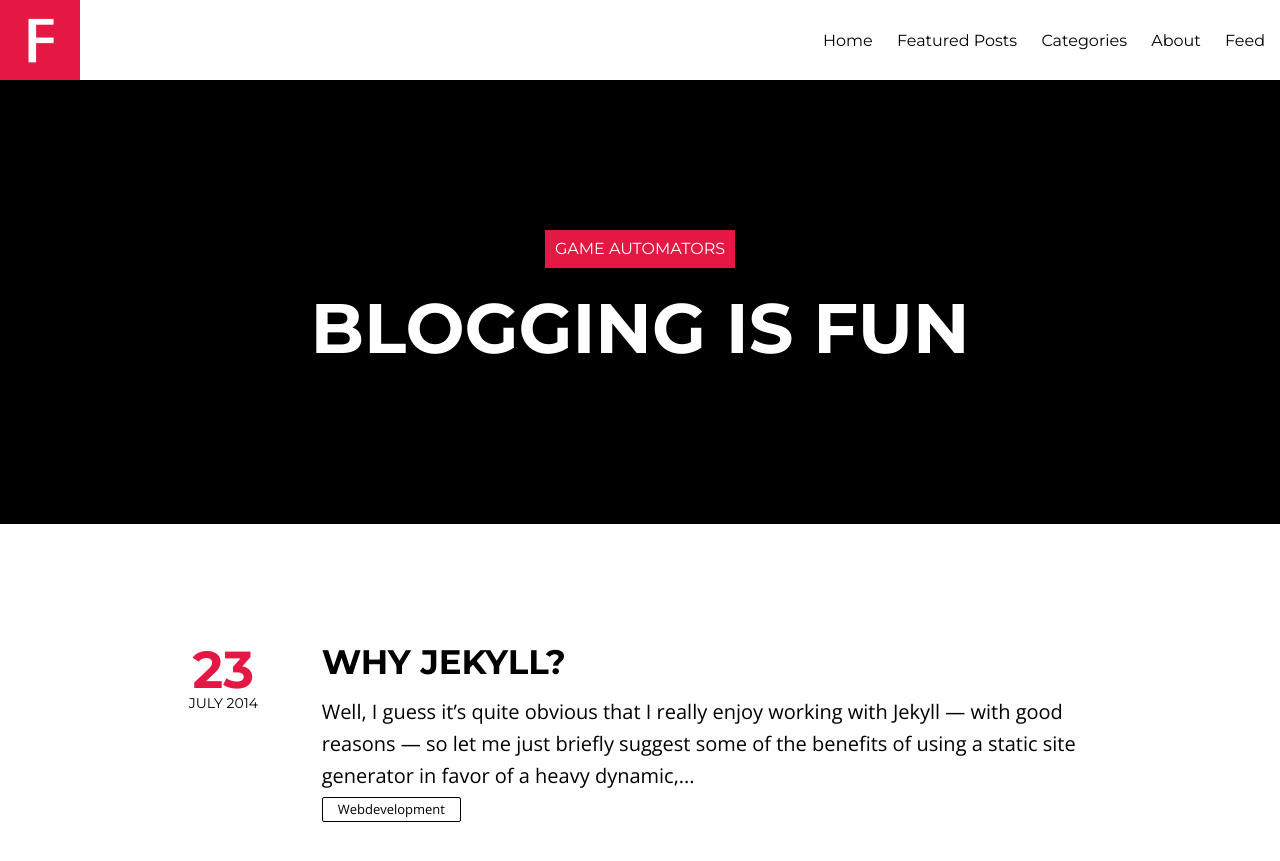
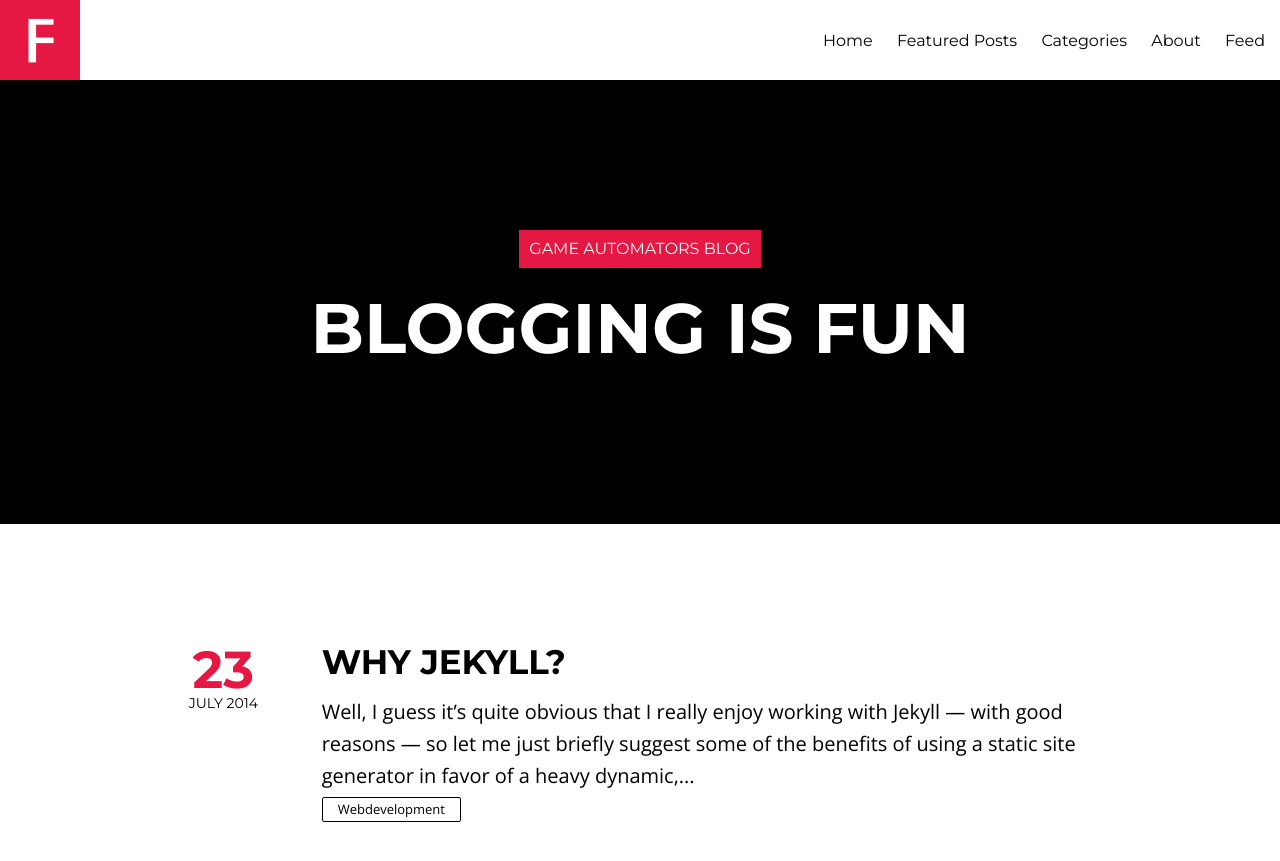
Before and after one commit to GameAutomators/blog, a Jekyll site: the page built from index.html, in a window 1280 px wide and 900 px high. Shown: the top 861 px of the window. Built offline with Jekyll 4.4.1, drawn with Linux system fonts in a browser that asks for light colours; nearby versions of some CDN libraries; the list of posts is cut into pages by our own code.

Commit message:
small updates.

```diff
--- a/_config.yml
+++ b/_config.yml
@@ -1,4 +1,4 @@
-title:            Game Automators
+title:            Game Automators Blog
 description:      "Blogging is fun"
 logo:             logo.png
 disqus_shortname: hmfaysal
@@ -71,7 +71,7 @@ kramdown:
 
 prose:
   rooturl: '_posts'
-  siteurl: 'http://gameautomators.com/blog/'
+  siteurl: 'http://gameautomators.com/blog'
   relativeLinks: 'http://hmfaysal.github.io/Notepad/links.jsonp'
   media: 'images'
   metadata:
```
